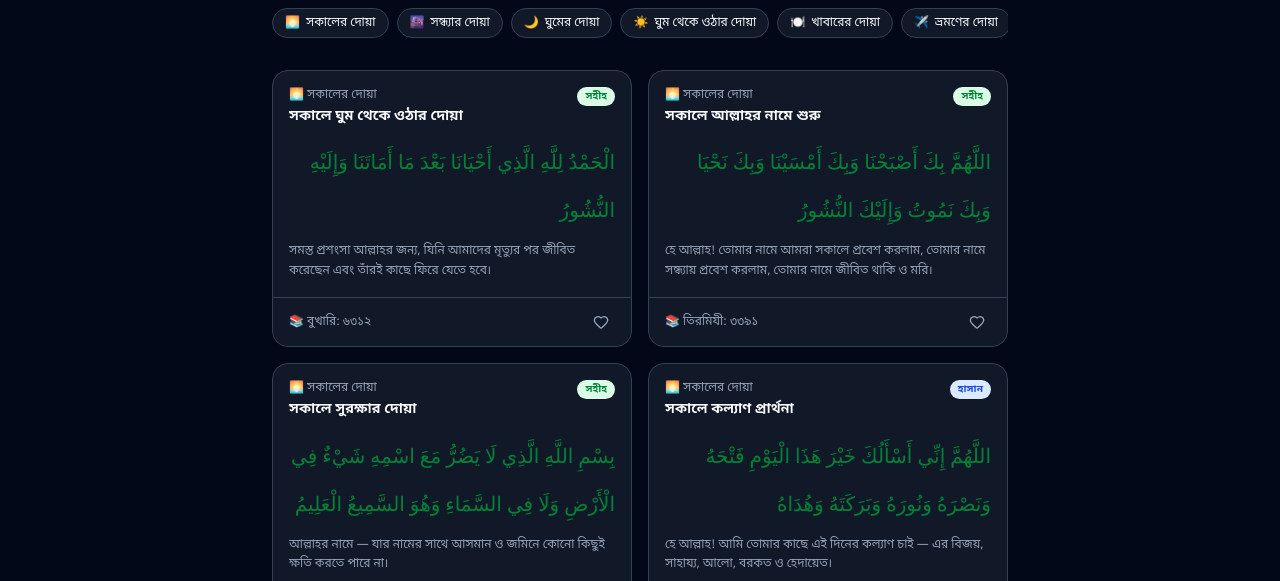
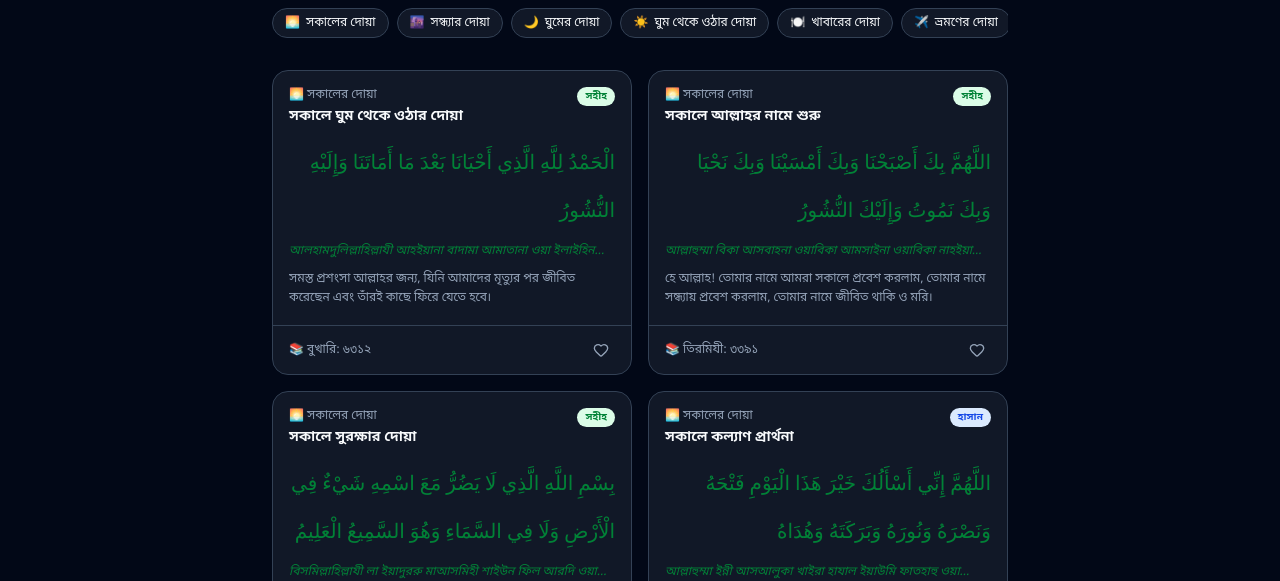
Before and after one commit to alqurandocs-dev/Quran, a React (Vite) app: page /dua in a window 1280 px wide. Shown: the part 219-800 px from the top of the page. Built offline with nearby package versions, Linux system fonts and the light colour scheme; no server answers; a web font is replaced by a local one.

Commit message:
Update DuaPage.tsx

```diff
--- a/src/pages/DuaPage.tsx
+++ b/src/pages/DuaPage.tsx
@@ -56,6 +56,13 @@ function DuaCard({ dua }: { dua: Dua }) {
         >
           {dua.arabic}
         </p>
+
+        {/* Transliteration */}
+        {dua.transliteration && (
+          <p className="text-xs italic text-green-700 dark:text-green-400 line-clamp-1 mb-2 leading-relaxed">
+            {dua.transliteration}
+          </p>
+        )}
 
         {/* Meaning preview */}
         <p className="text-xs text-[var(--color-text-muted)] line-clamp-2 leading-relaxed">
```
